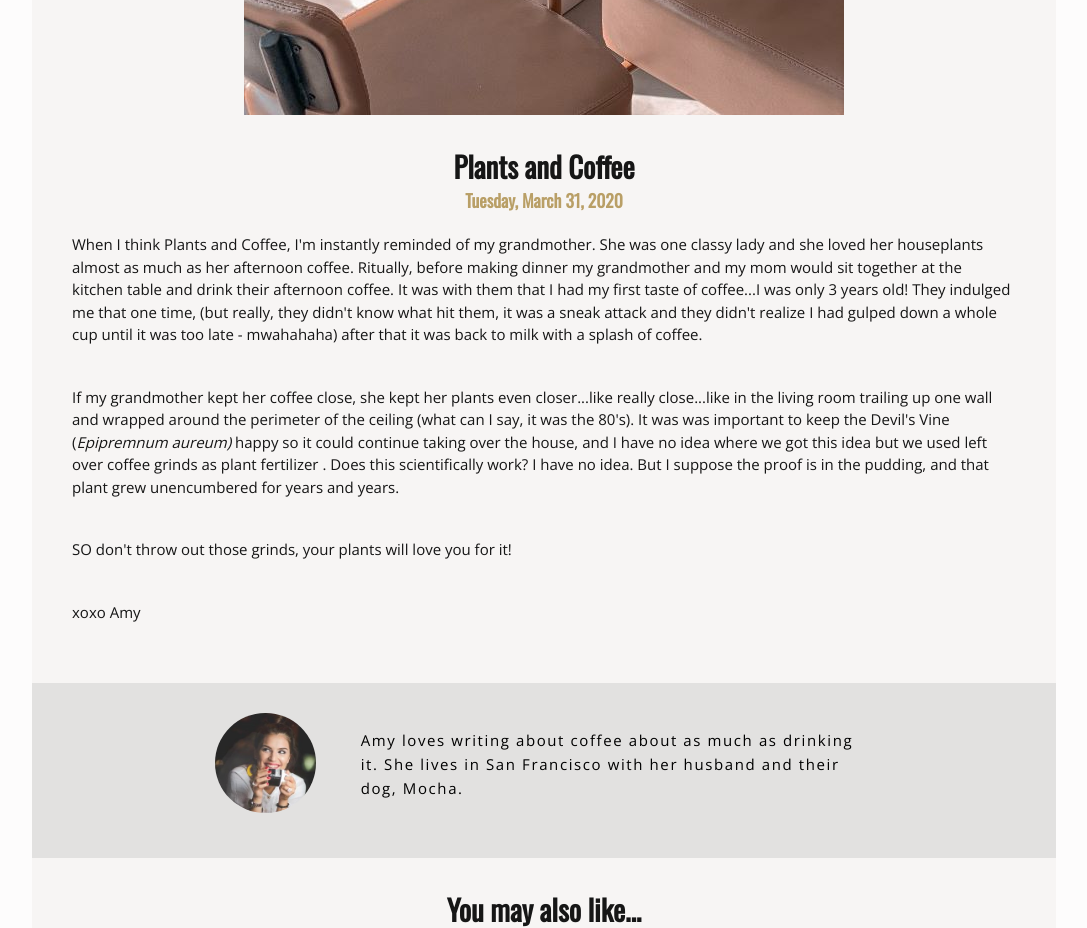
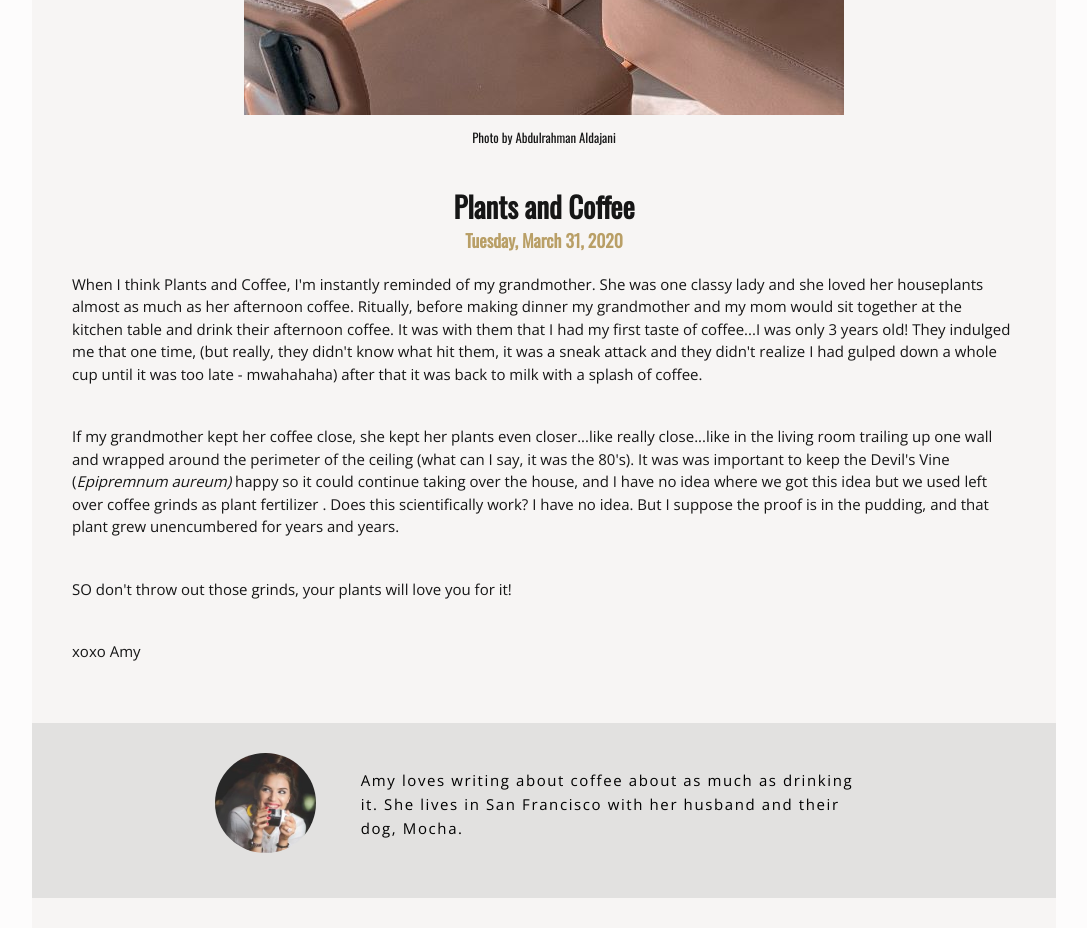
Before and after one commit to Enid-Sky/blogWebsite, a plain HTML site: page blog-post.html in a window 1280 px wide. Shown: the part 1120-2048 px from the top of the page, without its empty margins (96-1183 px from the left). Drawn offline with nearby package versions, Linux system fonts and the light colour scheme.

Commit message:
add photo credit to blog hero image

```diff
--- a/blog-post.html
+++ b/blog-post.html
@@ -42,6 +42,9 @@
         <img class="hero-image" src="images/coffeeAndLargePlant.jpg"
           alt="coffee on a table with a large plant in the back">
       </div>
+      <figure class="credit">
+        <figcaption>Photo by Abdulrahman Aldajani</figcaption>
+      </figure>
       <div class="post-title">
         <h1>Plants and Coffee</h1>
         <div class="posting-date">
--- a/css/blog-post.css
+++ b/css/blog-post.css
@@ -135,6 +135,12 @@ ul li {
   margin: 5px auto;
   max-width: 250px;
   max-height: 400px;
+}
+
+.credit {
+  text-align: center;
+  font-size: 0.8em;
+  font-weight: 400;
 }
 
 
```
